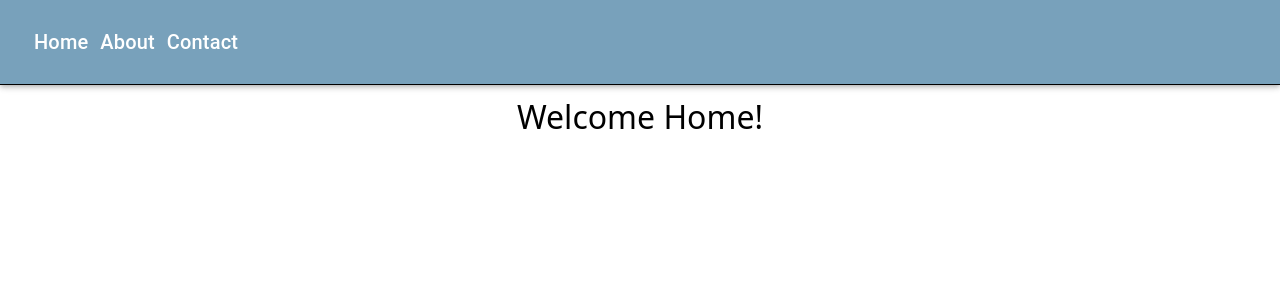
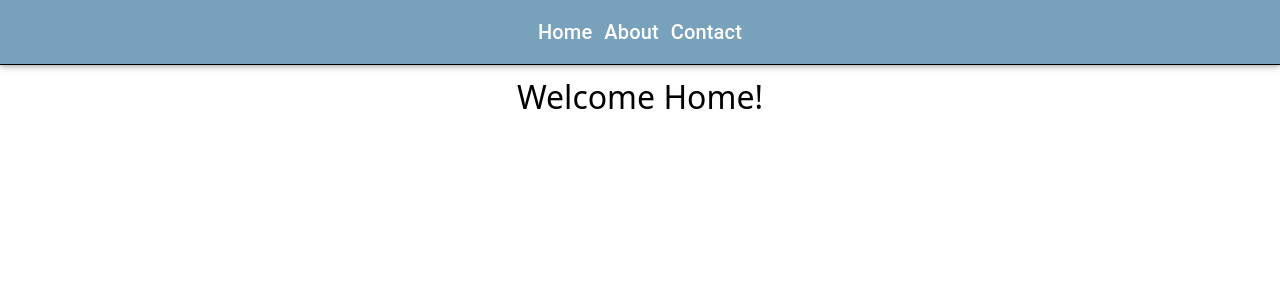
Before and after one commit to CrumpetCoding/dogsitting-website, a React (Vite) app: page / in a window 1280 px wide. Shown: the top 300 px of the page. Built offline with nearby package versions, Linux system fonts and the light colour scheme.

Commit message:
Re-aligned menu items

```diff
--- a/src/routes/__root.tsx
+++ b/src/routes/__root.tsx
@@ -5,8 +5,8 @@ import { AppBar, Toolbar, Typography, IconButton, Icon } from '@mui/material'
 const RootLayout = () => (
   <>
     <div id="menu">
-      <AppBar position='static' sx={{ padding: '10px', backgroundColor: '#78A1BB' }}>
-        <Toolbar sx={{ display: 'flex', alignItems: 'center', gap: '12px' }}>
+      <AppBar position='static' sx={{ backgroundColor: '#78A1BB' }}>
+        <Toolbar sx={{ display: 'flex', alignItems: 'center', justifyContent: 'center', gap: '12px' }}>
           <Link to="/" className="[&.active]:font-bold">
             <Typography variant="h6" component="div" sx={{ flexGrow: 1, color: 'white', '&:hover': { color: '#283044' } }}>
               Home
```
